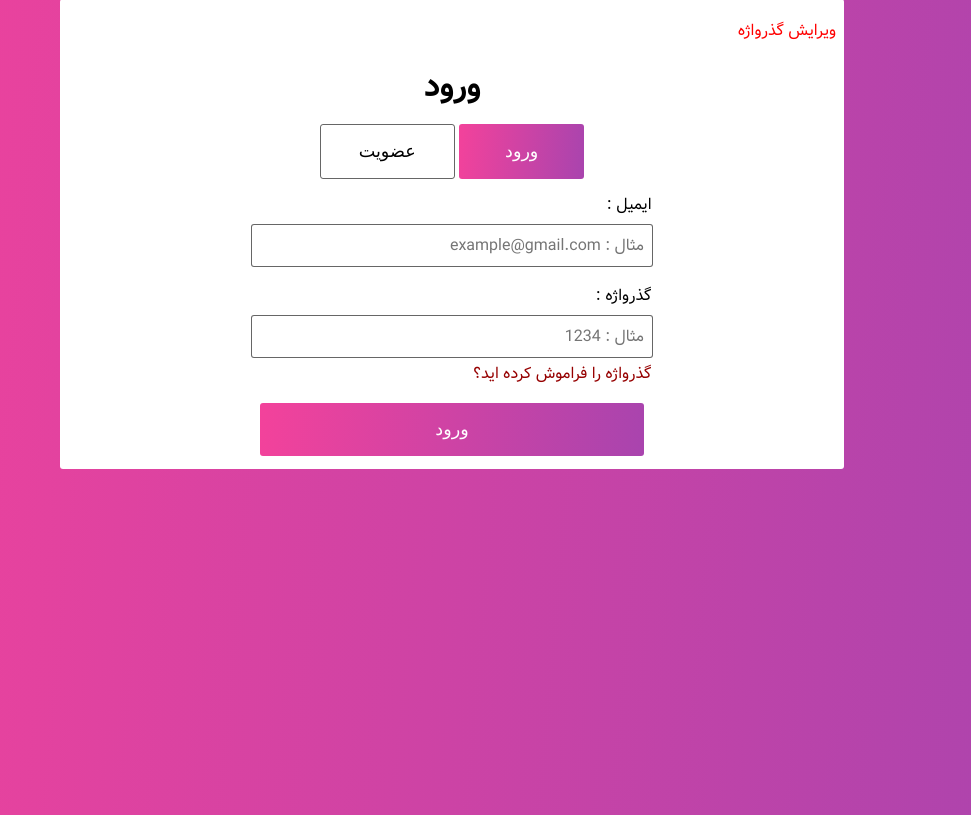
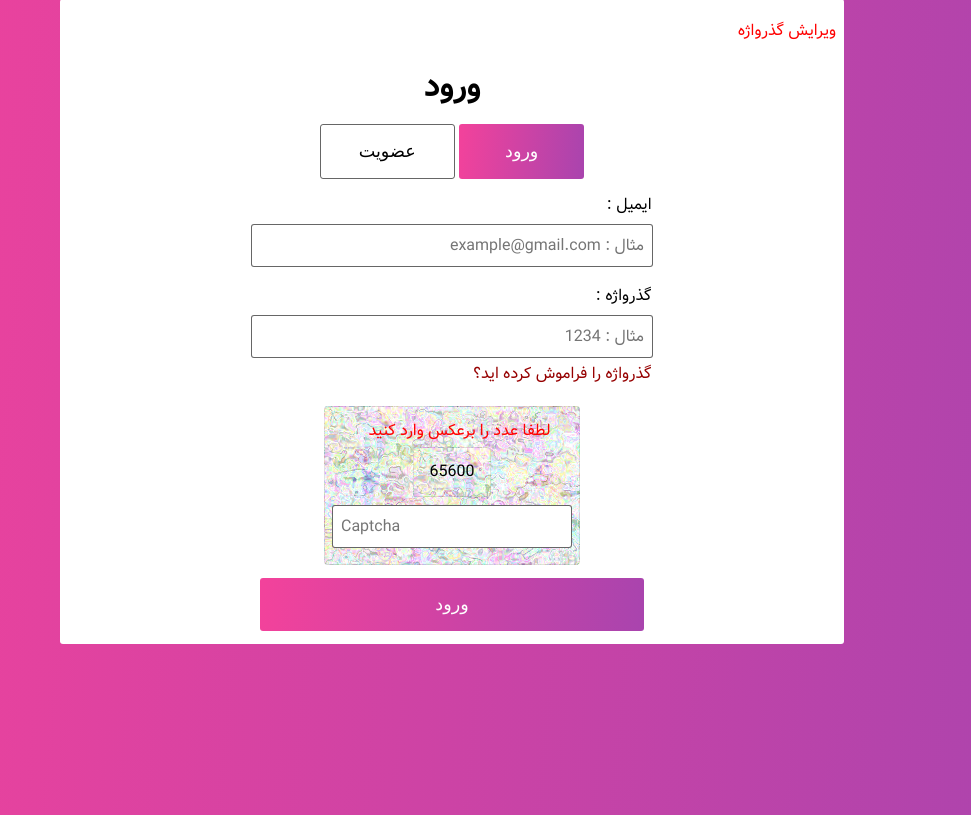
Before and after one commit to mrm15/loginform2, a PHP site: page /php-sandbox/pages/login.html in a window 1280 px wide. Shown: the part 17-832 px from the top of the page, without its empty margins (188-1159 px from the left). Run offline with PHP 8.4, Linux system fonts and the light colour scheme; some libraries are stand-ins or nearby versions.

Commit message:
new changes 1401-04-08

```diff
--- a/pages/login.html
+++ b/pages/login.html
@@ -8,6 +8,7 @@
 
     <link rel="stylesheet" href="../styles/reset.css" />
     <link rel="stylesheet" href="../styles/style.css" />
+    <link rel="stylesheet" href="../styles/captcha.css">
 
     <script src="https://cdnjs.cloudflare.com/ajax/libs/limonte-sweetalert2/11.0.0/sweetalert2.all.js"></script>
     <script src="https://cdnjs.cloudflare.com/ajax/libs/jquery/3.6.0/jquery.min.js"></script>
@@ -53,9 +54,10 @@
         <a href="remember.html">گذرواژه را فراموش کرده اید؟</a>
       </p>
 
-      <div class="cap" hidden>
-        <input class="cap" id="captcha" type="text" value="123456" disabled />
-        <input id="userCode" type="text" placeholder="Captcha" required />
+      <div class="cap">
+        <p style="color: red;">لطفا عدد را برعکس وارد کنید</p>
+        <label class="cap" id="captcha" type="text" value="123456"></label>
+        <input id="userCode" type="text" placeholder="Captcha" />
       </div>
 
       <button class="active" id="login" type="submit" name="login">ورود</button>
--- a/scripts/app.js
+++ b/scripts/app.js
@@ -33,7 +33,9 @@ const captcha = document.querySelector("#captcha");
 const userCode = document.querySelector("#userCode");
 
 const captchaCode = Math.floor(Math.random() * 123456);
+
 captcha.value = captchaCode;
+captcha.innerHTML = captcha.value
 
 if (registerForm[0])
   registerForm[0].addEventListener("submit", (e) =>
@@ -48,7 +50,7 @@ function DUPLICATE(e, page, form) {
   const information = JSON.stringify(form.serializeArray());
 
   if (captcha) {
-    if (captcha.value === userCode.value) {
+    if (captchaCode.toString().split("").reverse().join("") === userCode.value) {
       fetch(
         page === "register"
           ? `server/${page}.php?${page}=${information}`
@@ -74,8 +76,25 @@ function DUPLICATE(e, page, form) {
 document.addEventListener(
   "copy",
   (evt) => {
+    disableselect()
     myBoard.copy("بشین تا کپی شه :)");
     evt.preventDefault();
   },
   false
 );
+
+
+function disableselect(e) {
+  return false
+}
+
+function reEnable() {
+  return true
+}
+
+document.onselectstart = new Function ("return false")
+
+if (window.sidebar) {
+  document.onmousedown = disableselect
+  document.onclick = reEnable
+}
--- a/signUp.html
+++ b/signUp.html
@@ -84,7 +84,8 @@
       </label>
 
       <div class="cap">
-        <input class="cap" id="captcha" type="text" value="123456" disabled>
+        <p style="color: red;">لطفا عدد را برعکس وارد کنید</p>
+        <label class="cap" id="captcha" type="text" value="123456"></label>
         <input id="userCode" type="text" placeholder="Captcha" required>
       </div>
 
--- a/styles/captcha.css
+++ b/styles/captcha.css
@@ -8,7 +8,7 @@
 
   direction: ltr;
 
-  color: rgba(0, 0, 0, 0.2);
+   /* color: rgba(0, 0, 0, 0.65); */
   user-select: none;
   -ms-user-select: none;
   -moz-user-select: none;
```
